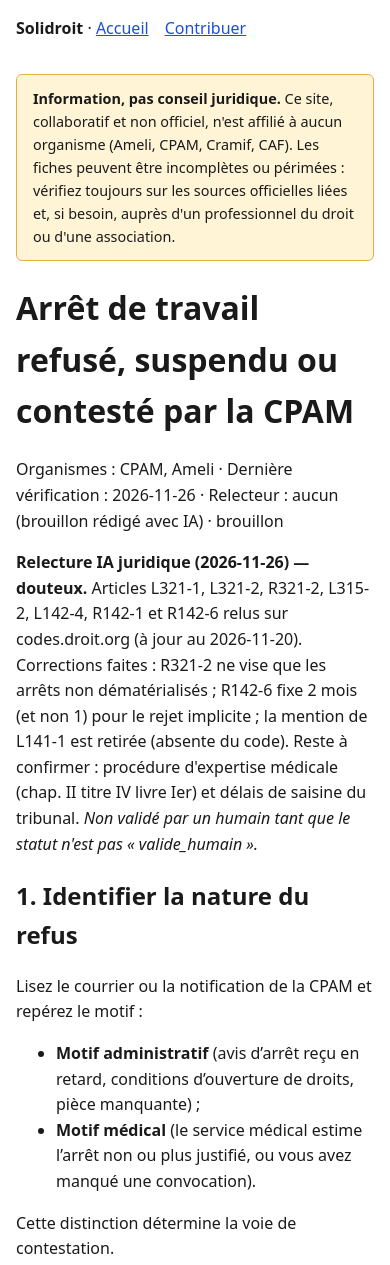
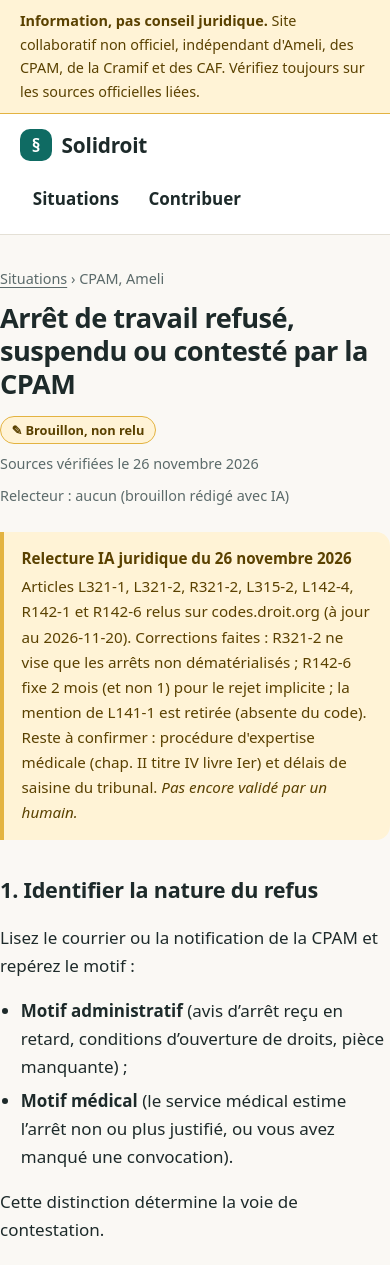
Before and after one commit to anishda/solidroit, an Astro site: page /fiches/arret-de-travail-refuse-ou-conteste in a window 390 px wide. Shown: the top 1265 px of the page. Built offline with nearby package versions, Linux system fonts and the light colour scheme; Astro itself is replaced by a stand-in of ours.

Commit message:
Redesign UI: global stylesheet, situation cards, dark mode, copy button
No new dependency. Accessible labels for review/source status, skip link,
print styles, responsive layout.

Co-Authored-By: Claude Sonnet 5.5 <noreply@anthropic.com>
Claude-Session: https://claude.ai/code/session_01TUUKU8MaN7Wp8bguhTqar9

```diff
--- a/src/layouts/Base.astro
+++ b/src/layouts/Base.astro
@@ -1,36 +1,47 @@
 ---
+import '../styles/global.css';
 import { SITE_NAME } from '../site.config';
-interface Props { title: string }
-const { title } = Astro.props;
+interface Props { title: string; description?: string }
+const { title, description = 'Que faire en cas de problème avec la Sécu ou la CAF : parcours, textes de loi, courriers types.' } = Astro.props;
+const path = Astro.url.pathname;
+const full = title === SITE_NAME ? title : `${title} · ${SITE_NAME}`;
 ---
 <!doctype html>
 <html lang="fr">
   <head>
     <meta charset="utf-8" />
     <meta name="viewport" content="width=device-width, initial-scale=1" />
-    <title>{title} · {SITE_NAME}</title>
-    <style>
-      :root { --fg:#1a1a1a; --bg:#fff; --muted:#555; --accent:#1d4ed8; --warn:#fff4d6; --warnb:#e0b341; }
-      body { font:16px/1.6 system-ui,sans-serif; color:var(--fg); background:var(--bg); margin:0; }
-      main,header,footer { max-width:46rem; margin:0 auto; padding:1rem; }
-      a { color:var(--accent); } nav a { margin-right:1rem; }
-      .disclaimer { background:var(--warn); border:1px solid var(--warnb); border-radius:6px; padding:.75rem 1rem; font-size:.9rem; }
-      .meta { color:var(--muted); font-size:.9rem; }
-      .badge { display:inline-block; padding:0 .5rem; border-radius:99px; background:#eee; font-size:.8rem; }
-      .badge.a_verifier,.badge.brouillon { background:var(--warn); }
-      pre { background:#f5f5f5; padding:1rem; overflow:auto; white-space:pre-wrap; }
-    </style>
+    <meta name="description" content={description} />
+    <title>{full}</title>
   </head>
   <body>
-    <header><nav><strong>{SITE_NAME}</strong> · <a href="/">Accueil</a><a href="/contribuer/">Contribuer</a></nav></header>
-    <main>
-      <div class="disclaimer" role="note">
-        <strong>Information, pas conseil juridique.</strong> Ce site, collaboratif et non officiel, n'est affilié à aucun
-        organisme (Ameli, CPAM, Cramif, CAF). Les fiches peuvent être incomplètes ou périmées : vérifiez toujours
-        sur les sources officielles liées et, si besoin, auprès d'un professionnel du droit ou d'une association.
+    <a class="skip" href="#contenu">Aller au contenu</a>
+    <div class="notice" role="note">
+      <div class="wrap"><strong>Information, pas conseil juridique.</strong> Site collaboratif non officiel, indépendant d'Ameli, des CPAM, de la Cramif et des CAF. Vérifiez toujours sur les sources officielles liées.</div>
+    </div>
+    <header class="site-header">
+      <div class="wrap">
+        <a class="brand" href="/"><span class="brand-mark" aria-hidden="true">§</span>{SITE_NAME}</a>
+        <nav class="nav" aria-label="Navigation principale">
+          <a href="/" aria-current={path === '/' ? 'page' : undefined}>Situations</a>
+          <a href="/contribuer/" aria-current={path.startsWith('/contribuer') ? 'page' : undefined}>Contribuer</a>
+        </nav>
       </div>
-      <slot />
-    </main>
-    <footer class="meta">Code sous AGPL-3.0, contenu sous CC BY-SA 4.0. Contenu collaboratif — corrections et retours via Git (voir « Contribuer »).</footer>
+    </header>
+    <main id="contenu"><slot /></main>
+    <footer class="site-footer">
+      <div class="wrap">Code sous AGPL-3.0, contenu sous CC BY-SA 4.0. Corrections et retours par Git (voir « Contribuer »).</div>
+    </footer>
+    <script is:inline>
+      document.querySelectorAll('.md pre').forEach((pre) => {
+        const b = document.createElement('button');
+        b.type = 'button'; b.className = 'btn ghost copy'; b.textContent = 'Copier';
+        b.addEventListener('click', async () => {
+          await navigator.clipboard.writeText(pre.innerText.replace(/Copier$/, '').trim());
+          b.textContent = 'Copié ✓'; setTimeout(() => (b.textContent = 'Copier'), 1800);
+        });
+        pre.appendChild(b);
+      });
+    </script>
   </body>
 </html>
--- /dev/null
+++ b/src/lib/labels.ts
@@ -0,0 +1,13 @@
+export const relecture = {
+  brouillon: { label: 'Brouillon, non relu', icon: '✎' },
+  verifie_ia: { label: 'Relu par une IA juridique', icon: '◐' },
+  valide_humain: { label: 'Validé par un humain', icon: '✓' },
+} as const;
+
+export const sourceStatut = {
+  verifie: { label: 'Vérifié', icon: '✓' },
+  a_verifier: { label: 'À vérifier', icon: '!' },
+} as const;
+
+export const fmtDate = (d: Date) =>
+  d.toLocaleDateString('fr-FR', { day: 'numeric', month: 'long', year: 'numeric', timeZone: 'UTC' });
--- a/src/pages/fiches/[id].astro
+++ b/src/pages/fiches/[id].astro
@@ -1,6 +1,7 @@
 ---
 import { getCollection, render } from 'astro:content';
 import Base from '../../layouts/Base.astro';
+import { relecture, sourceStatut, fmtDate } from '../../lib/labels';
 
 export async function getStaticPaths() {
   const entries = await getCollection('fiches');
@@ -9,37 +10,45 @@ export async function getStaticPaths() {
 const { entry } = Astro.props;
 const { Content } = await render(entry);
 const d = entry.data;
-const fmt = (x: Date) => x.toISOString().slice(0, 10);
+const r = relecture[d.statut_relecture];
 ---
-<Base title={d.title}>
+<Base title={d.title} description={d.summary}>
+  <div class="wrap page"><article class="prose">
+    <div class="crumbs"><a href="/">Situations</a> › {d.organismes.join(', ')}</div>
     <h1>{d.title}</h1>
-  <p class="meta">
-    Organismes : {d.organismes.join(', ')} · Dernière vérification : {fmt(d.derniere_verification)} ·
-    Relecteur : {d.relecteur} · <span class={`badge ${d.statut_relecture}`}>{d.statut_relecture}</span>
-  </p>
+    <div class="meta">
+      <span class={`status ${d.statut_relecture}`}>{r.icon} {r.label}</span>
+      <span>Sources vérifiées le {fmtDate(d.derniere_verification)}</span>
+      <span>Relecteur : {d.relecteur}</span>
+    </div>
     {d.revue_ia && (
-    <div class="disclaimer">
-      <strong>Relecture IA juridique ({fmt(d.revue_ia.date)}) — {d.revue_ia.verdict}.</strong>
-      {' '}{d.revue_ia.resume} <em>Non validé par un humain tant que le statut n'est pas « valide_humain ».</em>
+      <div class="review" role="note">
+        <strong>Relecture IA juridique du {fmtDate(d.revue_ia.date)}</strong>
+        {d.revue_ia.resume} <em>Pas encore validé par un humain.</em>
       </div>
     )}
-  <Content />
+    <div class="md"><Content /></div>
+    <section class="panel">
       <h2>Sources légales</h2>
       <ul>
         {d.sources_legales.map((s) => (
           <li>
-        {s.url ? <a href={s.url}>{s.ref}</a> : s.ref}
-        <span class={`badge ${s.statut}`}>{s.statut === 'verifie' ? 'vérifié' : 'à vérifier'}</span>
-        {s.note && <span class="meta"> — {s.note}</span>}
+            <span class={`status ${s.statut}`}>{sourceStatut[s.statut].icon} {sourceStatut[s.statut].label}</span>
+            <span>{s.url ? <a href={s.url}>{s.ref}</a> : s.ref}</span>
+            {s.note && <span class="note">{s.note}</span>}
           </li>
         ))}
       </ul>
+    </section>
+    <section class="panel">
       <h2>Liens officiels</h2>
       <ul>{d.liens_officiels.map((l) => (<li><a href={l.url}>{l.label}</a></li>))}</ul>
+    </section>
     {'courriers' in d && d.courriers.length > 0 && (
-    <>
-      <h2>Courriers types</h2>
-      <ul>{d.courriers.map((c) => (<li><a href={`/courriers/${c}/`}>{c}</a></li>))}</ul>
-    </>
+      <section class="panel">
+        <h2>Courriers types liés</h2>
+        <ul>{d.courriers.map((c) => (<li><a href={`/courriers/${c}/`}>{c.replace(/-/g, ' ')}</a></li>))}</ul>
+      </section>
     )}
+  </article></div>
 </Base>
--- /dev/null
+++ b/src/styles/global.css
@@ -0,0 +1,87 @@
+:root {
+  --bg: #faf8f4; --surface: #ffffff; --fg: #1d2a2a; --muted: #5b6a6a; --line: #e4e0d6;
+  --brand: #0f6b63; --brand-ink: #0a4c46; --brand-soft: #e3f1ee;
+  --warn-bg: #fff3d6; --warn-line: #e3b341; --warn-ink: #5a4100;
+  --ok-bg: #dff3e6; --ok-ink: #11522b; --radius: 14px;
+  --shadow: 0 1px 2px rgb(0 0 0 / .05), 0 6px 20px rgb(0 0 0 / .05);
+  color-scheme: light dark;
+}
+@media (prefers-color-scheme: dark) {
+  :root {
+    --bg: #101616; --surface: #172020; --fg: #e8efee; --muted: #9fb1af; --line: #2a3838;
+    --brand: #4cc2b3; --brand-ink: #7fd8cc; --brand-soft: #173431;
+    --warn-bg: #3a2f10; --warn-line: #8a6c1a; --warn-ink: #f3dc9a;
+    --ok-bg: #123824; --ok-ink: #8fe0ad; --shadow: none;
+  }
+}
+* { box-sizing: border-box; }
+html { -webkit-text-size-adjust: 100%; }
+body { margin: 0; background: var(--bg); color: var(--fg); font: 1.0625rem/1.65 system-ui, -apple-system, 'Segoe UI', Roboto, sans-serif; }
+a { color: var(--brand-ink); text-underline-offset: .18em; }
+a:hover { color: var(--brand); }
+:focus-visible { outline: 3px solid var(--brand); outline-offset: 2px; border-radius: 4px; }
+.skip { position: absolute; left: -999px; top: .5rem; background: var(--surface); padding: .5rem 1rem; border-radius: 8px; z-index: 10; }
+.skip:focus { left: .5rem; }
+.wrap { max-width: 62rem; margin: 0 auto; padding: 0 1.25rem; }
+.prose { max-width: 44rem; }
+
+/* Bandeau d'avertissement */
+.notice { background: var(--warn-bg); color: var(--warn-ink); border-bottom: 1px solid var(--warn-line); font-size: .9rem; }
+.notice .wrap { padding-top: .55rem; padding-bottom: .55rem; }
+
+/* En-tête */
+.site-header { background: var(--surface); border-bottom: 1px solid var(--line); }
+.site-header .wrap { display: flex; align-items: center; justify-content: space-between; gap: 1rem; padding-top: .9rem; padding-bottom: .9rem; flex-wrap: wrap; }
+.brand { display: flex; align-items: center; gap: .6rem; font-weight: 750; font-size: 1.3rem; text-decoration: none; color: var(--fg); letter-spacing: -.01em; }
+.brand-mark { display: grid; place-items: center; width: 2rem; height: 2rem; border-radius: 10px; background: var(--brand); color: #fff; font-size: 1.1rem; }
+.nav { display: flex; gap: .25rem; }
+.nav a { padding: .4rem .8rem; border-radius: 999px; text-decoration: none; color: var(--fg); font-weight: 550; }
+.nav a:hover, .nav a[aria-current='page'] { background: var(--brand-soft); color: var(--brand-ink); }
+
+/* Accueil */
+.hero { padding: 3.5rem 0 2rem; }
+.hero h1 { font-size: clamp(2rem, 5vw, 3.1rem); line-height: 1.1; letter-spacing: -.02em; margin: 0 0 1rem; max-width: 18ch; }
+.hero p { font-size: 1.2rem; color: var(--muted); max-width: 40rem; margin: 0; }
+h2.section { font-size: 1.35rem; margin: 2.5rem 0 1rem; letter-spacing: -.01em; }
+.grid { display: grid; gap: 1rem; grid-template-columns: repeat(auto-fill, minmax(17rem, 1fr)); padding: 0; margin: 0; list-style: none; }
+.card { display: flex; flex-direction: column; gap: .6rem; height: 100%; background: var(--surface); border: 1px solid var(--line); border-radius: var(--radius); padding: 1.1rem 1.2rem; text-decoration: none; color: inherit; box-shadow: var(--shadow); transition: transform .12s, border-color .12s; }
+.card:hover { transform: translateY(-2px); border-color: var(--brand); }
+.card h3 { margin: 0; font-size: 1.1rem; line-height: 1.3; color: var(--brand-ink); }
+.card p { margin: 0; color: var(--muted); font-size: .95rem; flex: 1; }
+.chips { display: flex; flex-wrap: wrap; gap: .4rem; }
+.chip { font-size: .78rem; font-weight: 650; padding: .15rem .6rem; border-radius: 999px; background: var(--brand-soft); color: var(--brand-ink); }
+.status { display: inline-flex; align-items: center; gap: .35rem; font-size: .8rem; font-weight: 650; padding: .15rem .65rem; border-radius: 999px; border: 1px solid var(--line); color: var(--muted); background: var(--surface); }
+.status.valide_humain, .status.verifie { background: var(--ok-bg); color: var(--ok-ink); border-color: transparent; }
+.status.brouillon, .status.a_verifier { background: var(--warn-bg); color: var(--warn-ink); border-color: var(--warn-line); }
+.cta { margin-top: 2.5rem; background: var(--brand-soft); border-radius: var(--radius); padding: 1.4rem 1.5rem; }
+.cta h2 { margin: 0 0 .4rem; font-size: 1.2rem; }
+.cta p { margin: 0 0 .8rem; }
+.btn { display: inline-block; background: var(--brand); color: #fff; padding: .55rem 1.1rem; border-radius: 10px; font-weight: 650; text-decoration: none; border: 0; cursor: pointer; font: inherit; font-weight: 650; }
+.btn:hover { background: var(--brand-ink); color: #fff; }
+.btn.ghost { background: transparent; color: var(--brand-ink); border: 1px solid var(--brand); }
+.btn.ghost:hover { background: var(--brand-soft); color: var(--brand-ink); }
+
+/* Pages de contenu */
+.page { padding: 2rem 0 3rem; }
+.crumbs { font-size: .9rem; color: var(--muted); margin-bottom: .75rem; }
+.crumbs a { color: var(--muted); }
+.page h1 { font-size: clamp(1.7rem, 4vw, 2.3rem); line-height: 1.2; letter-spacing: -.02em; margin: 0 0 1rem; }
+.meta { display: flex; flex-wrap: wrap; gap: .5rem 1rem; align-items: center; font-size: .9rem; color: var(--muted); margin-bottom: 1.5rem; }
+.review { border-left: 4px solid var(--warn-line); background: var(--warn-bg); color: var(--warn-ink); border-radius: 0 var(--radius) var(--radius) 0; padding: .9rem 1.1rem; margin: 0 0 2rem; font-size: .95rem; }
+.review strong { display: block; margin-bottom: .2rem; }
+.md h2 { font-size: 1.35rem; margin: 2.2rem 0 .6rem; letter-spacing: -.01em; }
+.md h2:first-child { margin-top: 0; }
+.md ul, .md ol { padding-left: 1.3rem; }
+.md li { margin: .35rem 0; }
+.md em { color: var(--muted); }
+.md blockquote { margin: 1rem 0; padding: .6rem 1rem; border-left: 4px solid var(--line); color: var(--muted); }
+.md pre { position: relative; background: var(--surface); border: 1px solid var(--line); border-radius: var(--radius); padding: 1.1rem 1.2rem; overflow-x: auto; white-space: pre-wrap; font: .95rem/1.55 ui-monospace, SFMono-Regular, Menlo, monospace; }
+.copy { position: absolute; top: .5rem; right: .5rem; }
+.panel { background: var(--surface); border: 1px solid var(--line); border-radius: var(--radius); padding: 1rem 1.2rem; margin-top: 2.2rem; }
+.panel h2 { margin: 0 0 .6rem; font-size: 1.15rem; }
+.panel ul { list-style: none; margin: 0; padding: 0; }
+.panel li { display: flex; gap: .6rem; align-items: baseline; flex-wrap: wrap; padding: .55rem 0; border-top: 1px solid var(--line); }
+.panel li:first-child { border-top: 0; }
+.panel .note { color: var(--muted); font-size: .88rem; flex-basis: 100%; }
+.site-footer { border-top: 1px solid var(--line); color: var(--muted); font-size: .88rem; padding: 1.5rem 0 2.5rem; }
+@media print { .site-header, .notice, .site-footer, .copy, .nav { display: none; } body { background: #fff; color: #000; } }
```
Also changed, not shown: src/pages/contribuer.astro (+16 -4 lines), src/pages/courriers/[id].astro (+26 -17 lines), src/pages/index.astro (+36 -11 lines). Lines whose indentation alone changed are shown as unchanged.
